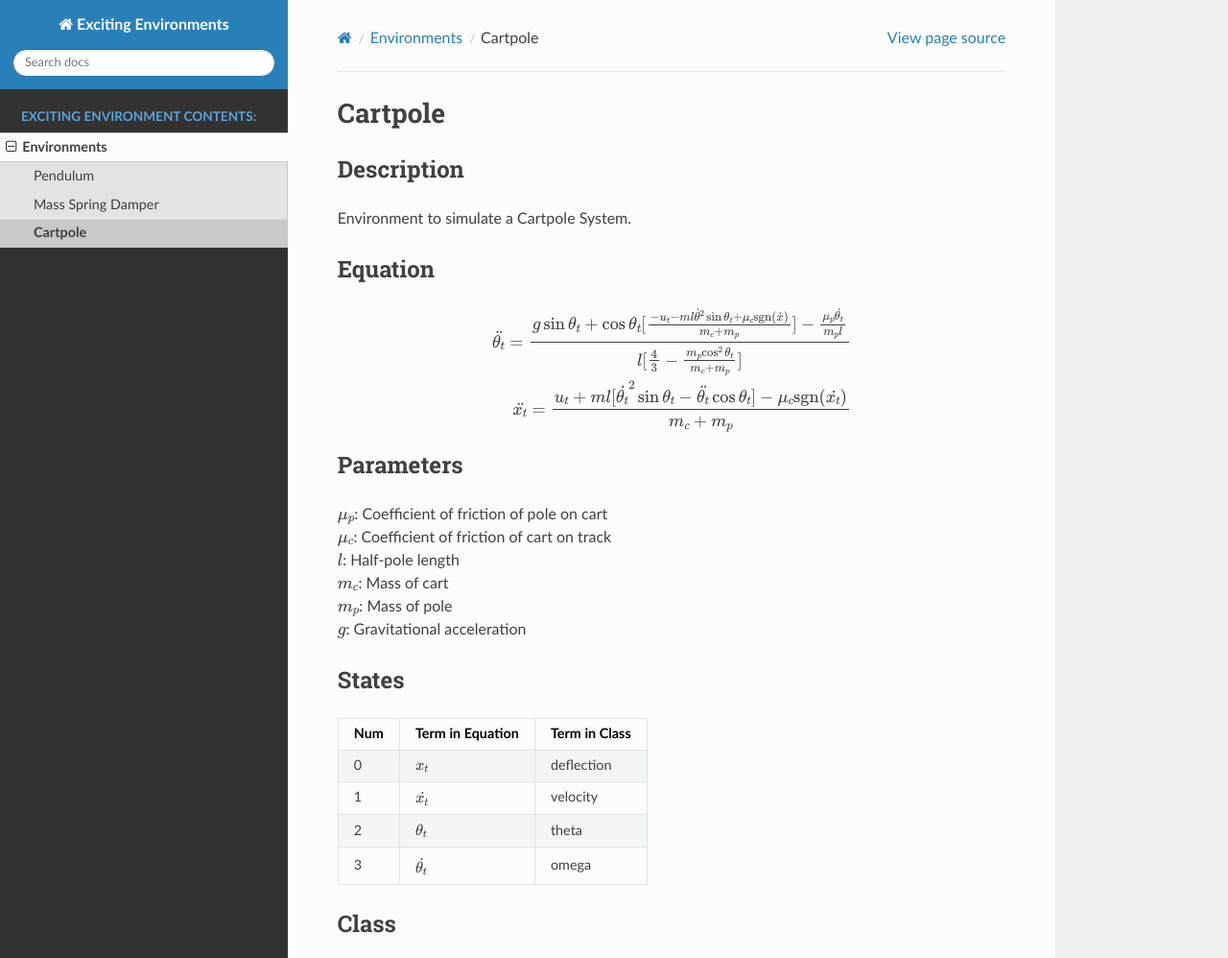
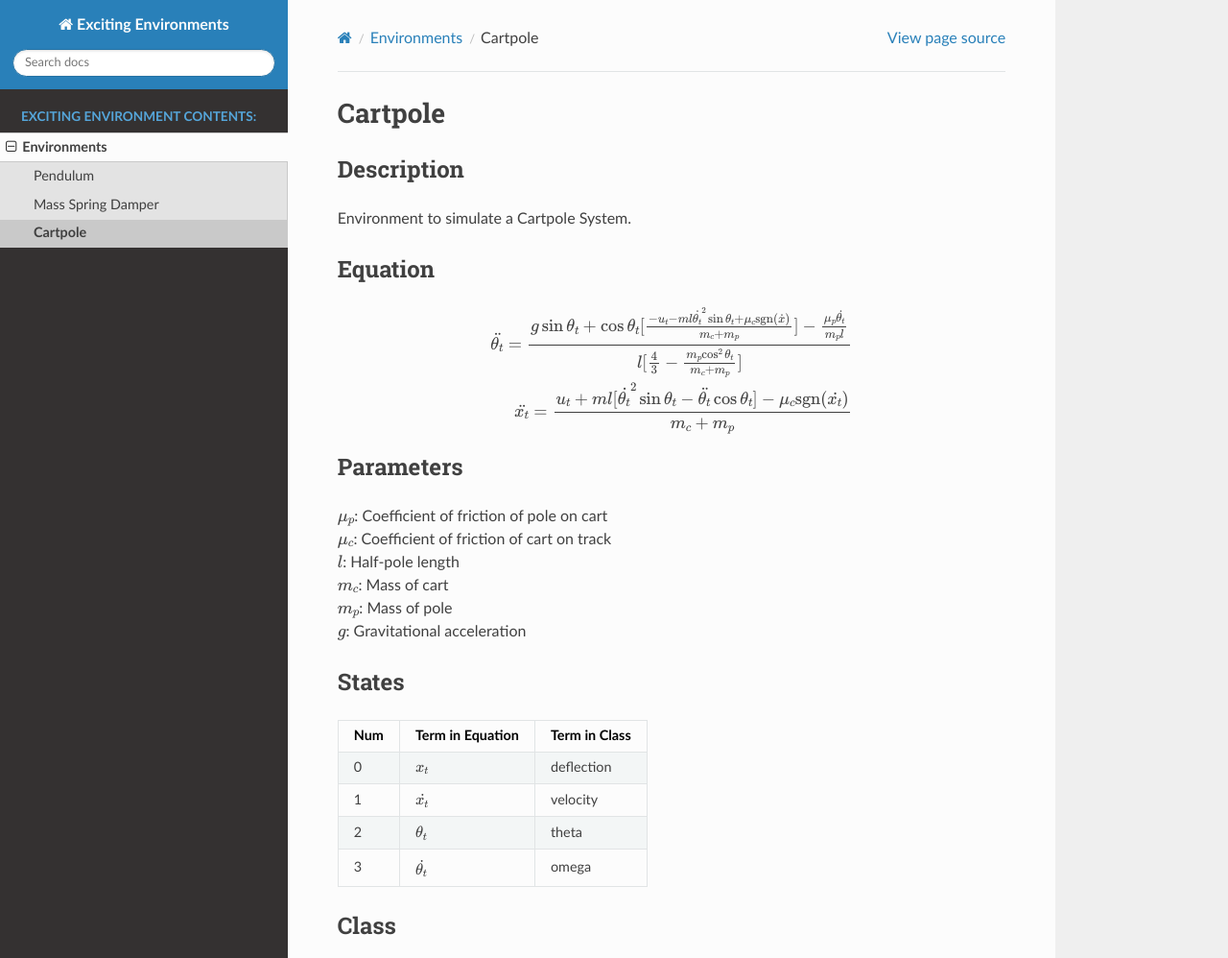
Before and after one commit to ExcitingSystems/exciting-environments, a Sphinx documentation site: the page built from docs/parts/environments/cart_pole/cart_pole_env.rst, in a window 1280 px wide and 1293 px high, cut to the strip 0-998 px from the top of the window. Shown: the whole strip at 96% size. Built offline with Sphinx 7.4.7 and the Read the Docs theme 2.0.0, drawn with Linux system fonts in a browser that asks for light colours; pages that are not in the unit, such as notebooks, are missing from menus.

Commit message:
docu change

```diff
--- a/docs/parts/environments/cart_pole/cart_pole_env.rst
+++ b/docs/parts/environments/cart_pole/cart_pole_env.rst
@@ -9,7 +9,7 @@ Equation
 --------------------------------------------------
 .. math::
 
-      \ddot{\theta_t}= \frac{g\sin{\theta_t}+\cos{\theta_t}[\frac{-u_t-ml{\dot{\theta}}^2 \sin{\theta_t}+\mu_c \textrm{sgn}({\dot{x}})}{m_c+m_p}]-\frac{\mu_p \dot{\theta_t}}{m_p l}}{l [\frac{4}{3}- \frac{m_p {\cos^2{\theta_t}}}{m_c + m_p}]} \\
+      \ddot{\theta_t}= \frac{g\sin{\theta_t}+\cos{\theta_t}[\frac{-u_t-ml{\dot{\theta_t}}^2 \sin{\theta_t}+\mu_c \textrm{sgn}({\dot{x}})}{m_c+m_p}]-\frac{\mu_p \dot{\theta_t}}{m_p l}}{l [\frac{4}{3}- \frac{m_p {\cos^2{\theta_t}}}{m_c + m_p}]} \\
       \ddot{x_t}= \frac{u_t + m l [{\dot{\theta_t}}^2 \sin{\theta_t}- \ddot{\theta_t} \cos{\theta_t}]-\mu_c \textrm{sgn}(\dot{x_t})}{m_c + m_p}
 
 Parameters
```
